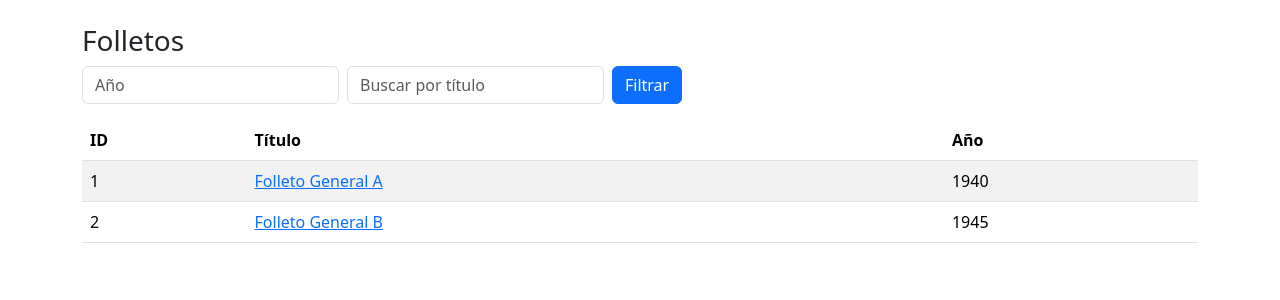
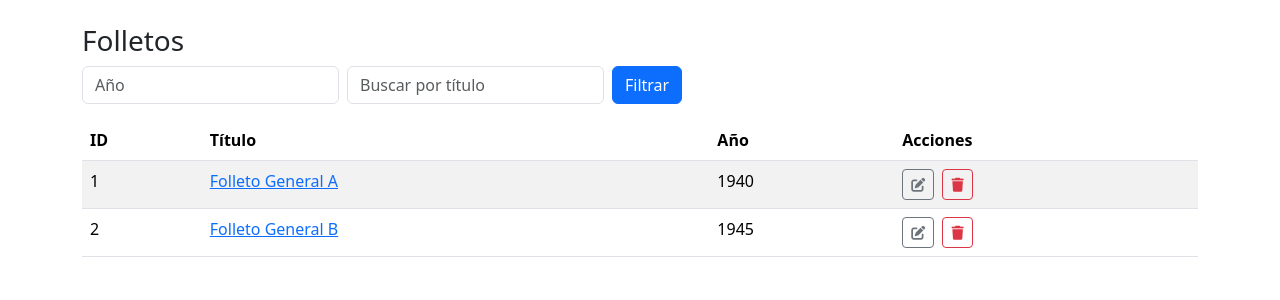
Before and after one commit to JuanGuillermoRG/folletos2025, a Spring Boot app: page /folletos in a window 1280 px wide. Shown: the part 56-356 px from the top of the page. Run offline with Spring Boot 4, Linux system fonts and the light colour scheme; the visitor is signed in with stand-in values (Sample User, id 1); data comes from the database, SQL or seed files in the repository; some of the project's set-up classes (security, data sources, template engines, error pages and the like) are left out, and stand-ins take their place; some libraries are stand-ins or nearby versions.

Commit message:
UI: add edit/delete buttons (FontAwesome) to folletos list and detail; secure to ADMIN

```diff
--- a/src/main/resources/templates/folletos/list.html
+++ b/src/main/resources/templates/folletos/list.html
@@ -1,5 +1,5 @@
 <!DOCTYPE html>
-<html lang="es" xmlns:th="http://www.thymeleaf.org">
+<html lang="es" xmlns:th="http://www.thymeleaf.org" xmlns:sec="http://www.thymeleaf.org/extras/spring-security">
 <head th:replace="~{fragmentos/cabecero :: cabecero-seccion(titulo='Folletos')}"></head>
 <body>
 <div th:replace="~{fragmentos/navegacion::navegacion-seccion}"></div>
@@ -31,13 +31,27 @@
             <div th:if="${folletos!=null and !#lists.isEmpty(folletos)}">
              <table class="table table-striped">
                  <thead>
-                     <tr><th>ID</th><th>Título</th><th>Año</th></tr>
+                     <tr><th>ID</th><th>Título</th><th>Año</th><th>Acciones</th></tr>
                  </thead>
                  <tbody>
                      <tr th:each="f : ${folletos}">
                          <td th:text="${f.id}"></td>
                          <td><a th:href="@{/folletos/{id}(id=${f.id})}" th:text="${f.titulo}"></a></td>
                          <td th:text="${f.ano}"></td>
+                         <td>
+                             <!-- Edit and Delete buttons visible only to ADMIN -->
+                             <div class="d-inline" sec:authorize="hasRole('ADMIN')">
+                                 <a class="btn btn-sm btn-outline-secondary me-1" th:href="@{/admin/folletos/edit/{id}(id=${f.id})}" title="Editar">
+                                     <i class="fa-solid fa-pen-to-square"></i>
+                                 </a>
+                                 <form th:action="@{/admin/folletos/delete/{id}(id=${f.id})}" method="post" style="display:inline;" onsubmit="return confirm('¿Eliminar este folleto?');">
+                                     <input type="hidden" th:name="${_csrf.parameterName}" th:value="${_csrf.token}" />
+                                     <button type="submit" class="btn btn-sm btn-outline-danger" title="Eliminar">
+                                         <i class="fa-solid fa-trash"></i>
+                                     </button>
+                                 </form>
+                             </div>
+                         </td>
                      </tr>
                  </tbody>
              </table>
--- a/src/main/resources/templates/fragmentos/cabecero.html
+++ b/src/main/resources/templates/fragmentos/cabecero.html
@@ -8,11 +8,13 @@
 	rel="stylesheet"
 	integrity="sha384-sRIl4kxILFvY47J16cr9ZwB07vP4J8+LH7qKQnuqkuIAvNWLzeN8tE5YBujZqJLB"
 	crossorigin="anonymous">
+<!-- Font Awesome for edit/delete icons -->
+<link rel="stylesheet" href="https://cdnjs.cloudflare.com/ajax/libs/font-awesome/6.5.0/css/all.min.css" integrity="sha512-dyZt2+Q6XQO3y5Qk2q9h6Y6s5V1+qv3G6ZqJk1z5+Y1Y1Y1Y1Y1Y1Y1Y1Y1Y1Y1Y1Y1Y1" crossorigin="anonymous" referrerpolicy="no-referrer" />
 </head>
 <body>
 
 <!-- Bootstrap JS bundle (Popper + JS) required for modal functionality -->
-<script src="https://cdn.jsdelivr.net/npm/bootstrap@5.3.8/dist/js/bootstrap.bundle.min.js" integrity="sha384-+qdLaWf3y5Y2eG6Qm9KJpVQZ6Y1qHqkKZ6E2b6Y5Y5Y5Y5Y5Y5Y5Y5Y5" crossorigin="anonymous"></script>
+<script src="https://cdn.jsdelivr.net/npm/bootstrap@5.3.8/dist/js/bootstrap.bundle.min.js" integrity="sha384-+qdLaWf3y5Y2eG6Qm9KJpVQZ6Y1qHqkKZ6E2b6Y5Y5Y5Y5Y5Y5Y5Y5Y5Y5" crossorigin="anonymous"></script>
 
 </body>
 </html>
```
Also changed, not shown: src/main/resources/templates/folletos/detail.html (+15 -2 lines).
